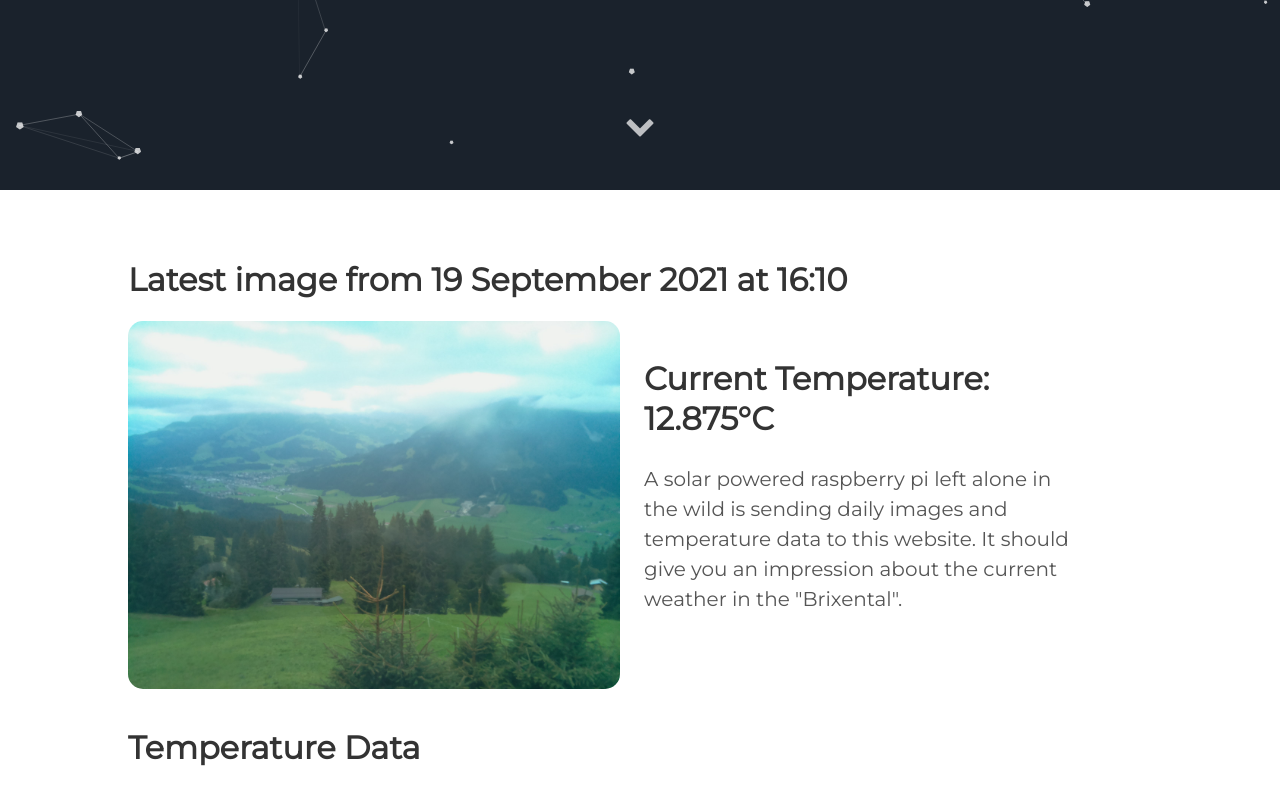
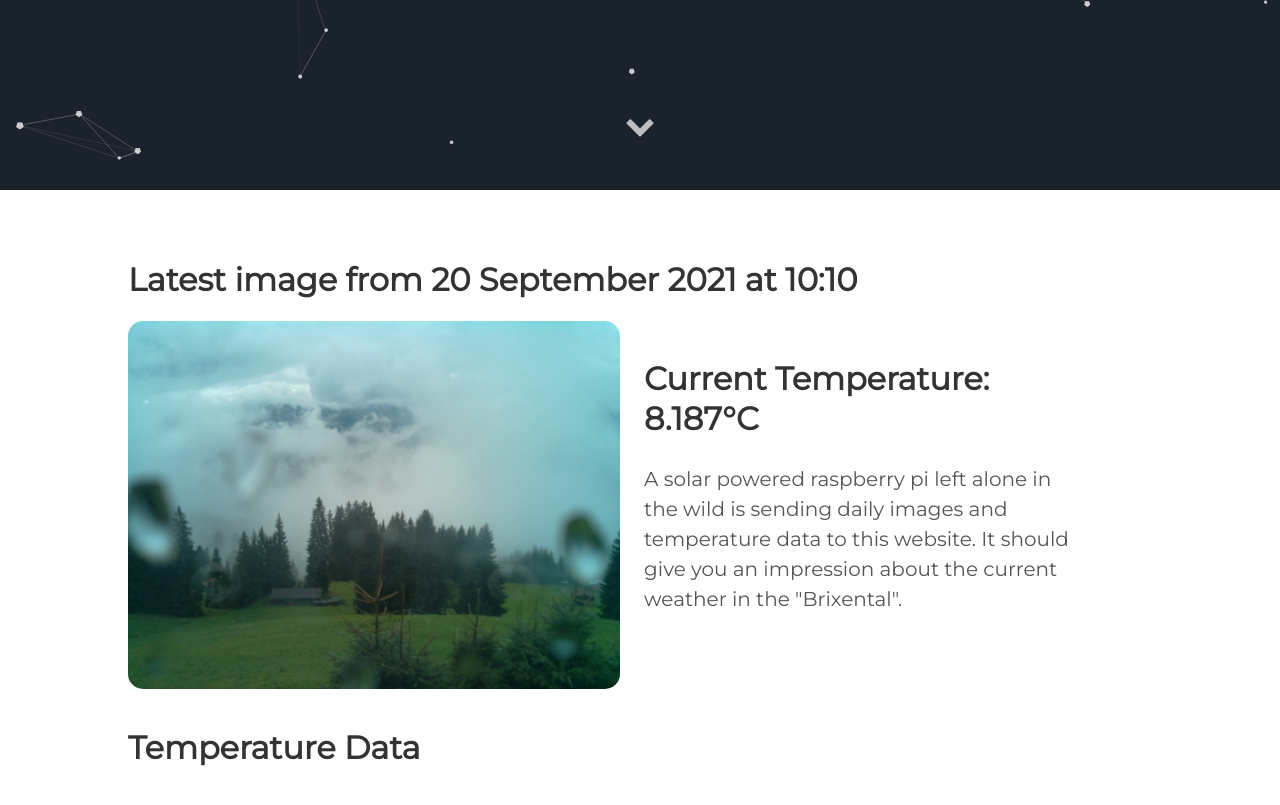
Before and after one commit to vektorious/vektorious.github.io, a Jekyll site: the page built from resources/huette.md, in a window 1280 px wide and 900 px high, scrolled down 710 px. Shown: the top 805 px of the window. Built offline with Jekyll 4.4.1, drawn with Linux system fonts in a browser that asks for light colours.

Commit message:
I'm a bot beep boop

```diff
--- a/resources/huette.md
+++ b/resources/huette.md
@@ -6,13 +6,13 @@ image: '/assets/img/'
 description: 'Live image from the Austrian alps'
 twitter_text: ' '
 ---
-## Latest image from 19 September 2021 at 16:10
+## Latest image from 20 September 2021 at 10:10
 <div class="huette">
   <div class="huette-image">
     <img src="{{ "/assets/img/huette.jpg" | prepend: site.baseurl }}">
   </div>
   <div class="huette-text">
-        <h2>Current Temperature: 12.875°C</h2>
+        <h2>Current Temperature: 8.187°C</h2>
         <p>A solar powered raspberry pi left alone in the wild is sending daily images and temperature data to this website. It should give you an impression about the current weather in the "Brixental".</p>
 
   </div>
```
Also changed, not shown: rpi-script/2021-09-20_100933.txt (renamed from rpi-script/2021-09-19_160935.txt, +5 -5 lines), rpi-script/huette.md (+2 -2 lines), assets/img/huette.jpg, assets/img/temp_plot.png, rpi-script/temp_plot.png, 1 other file.
